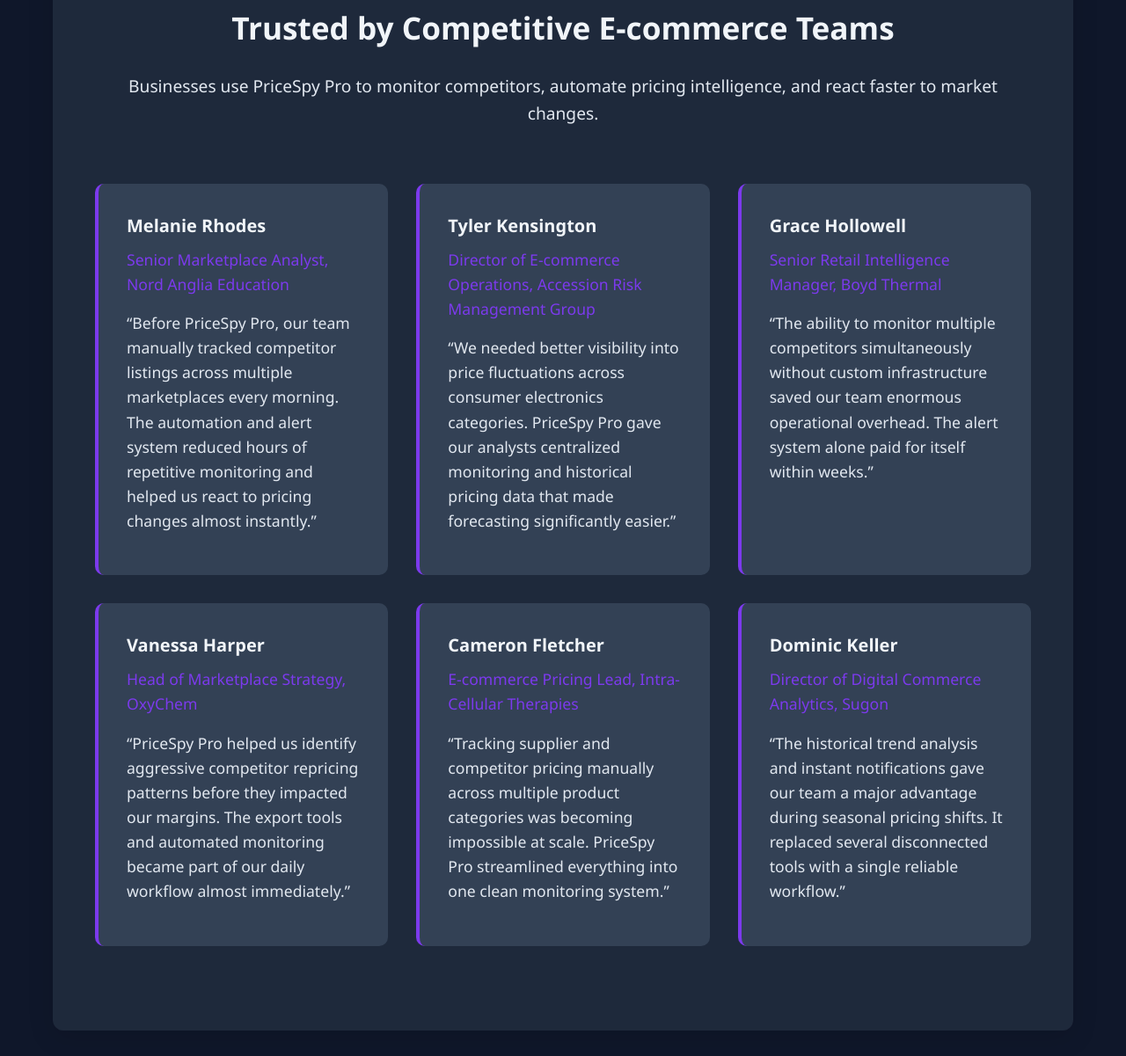
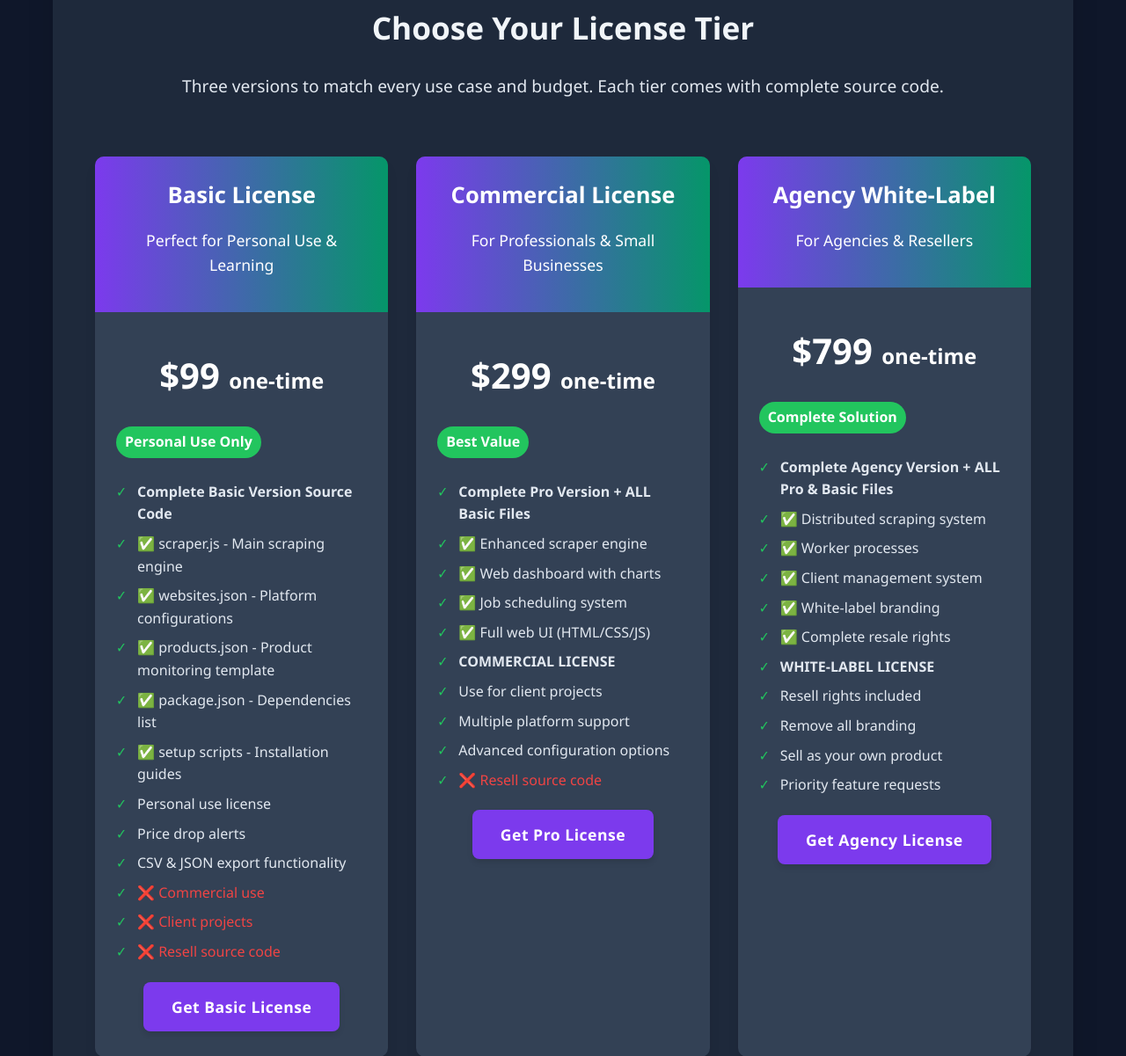
Before and after one commit to eyedolise/ecommerce, a plain HTML site: page index.html in a window 1280 px wide. Shown: the part 5691-6892 px from the top of the page at 88% size. Drawn offline with Linux system fonts and the light colour scheme.

Commit message:
Add files via upload

```diff
--- a/index.html
+++ b/index.html
@@ -1133,89 +1133,6 @@
 
 
 
-<!-- TESTIMONIALS -->
-<section>
-    <div class="section-content">
-        <h2 class="text-center">Trusted by Competitive E-commerce Teams</h2>
-        <p class="text-center mb-4" style="font-size: 1.2rem;">
-            Businesses use PriceSpy Pro to monitor competitors, automate pricing intelligence,
-            and react faster to market changes.
-        </p>
-
-        <div class="use-case-grid">
-
-            <div class="use-case-card">
-                <h4>Melanie Rhodes</h4>
-                <p style="color: var(--primary); margin-bottom: 1rem;">
-                    Senior Marketplace Analyst, Nord Anglia Education
-                </p>
-
-                <p>
-                    “Before PriceSpy Pro, our team manually tracked competitor listings across multiple marketplaces every morning. The automation and alert system reduced hours of repetitive monitoring and helped us react to pricing changes almost instantly.”
-                </p>
-            </div>
-
-            <div class="use-case-card">
-                <h4>Tyler Kensington</h4>
-                <p style="color: var(--primary); margin-bottom: 1rem;">
-                    Director of E-commerce Operations, Accession Risk Management Group
-                </p>
-
-                <p>
-                    “We needed better visibility into price fluctuations across consumer electronics categories. PriceSpy Pro gave our analysts centralized monitoring and historical pricing data that made forecasting significantly easier.”
-                </p>
-            </div>
-
-            <div class="use-case-card">
-                <h4>Grace Hollowell</h4>
-                <p style="color: var(--primary); margin-bottom: 1rem;">
-                    Senior Retail Intelligence Manager, Boyd Thermal
-                </p>
-
-                <p>
-                    “The ability to monitor multiple competitors simultaneously without custom infrastructure saved our team enormous operational overhead. The alert system alone paid for itself within weeks.”
-                </p>
-            </div>
-
-            <div class="use-case-card">
-                <h4>Vanessa Harper</h4>
-                <p style="color: var(--primary); margin-bottom: 1rem;">
-                    Head of Marketplace Strategy, OxyChem
-                </p>
-
-                <p>
-                    “PriceSpy Pro helped us identify aggressive competitor repricing patterns before they impacted our margins. The export tools and automated monitoring became part of our daily workflow almost immediately.”
-                </p>
-            </div>
-
-            <div class="use-case-card">
-                <h4>Cameron Fletcher</h4>
-                <p style="color: var(--primary); margin-bottom: 1rem;">
-                    E-commerce Pricing Lead, Intra-Cellular Therapies
-                </p>
-
-                <p>
-                    “Tracking supplier and competitor pricing manually across multiple product categories was becoming impossible at scale. PriceSpy Pro streamlined everything into one clean monitoring system.”
-                </p>
-            </div>
-
-            <div class="use-case-card">
-                <h4>Dominic Keller</h4>
-                <p style="color: var(--primary); margin-bottom: 1rem;">
-                    Director of Digital Commerce Analytics, Sugon
-                </p>
-
-                <p>
-                    “The historical trend analysis and instant notifications gave our team a major advantage during seasonal pricing shifts. It replaced several disconnected tools with a single reliable workflow.”
-                </p>
-            </div>
-
-        </div>
-    </div>
-</section>
-
-
-
         <!-- PRICING -->
         <section id="pricing">
             <div class="section-content">
```
